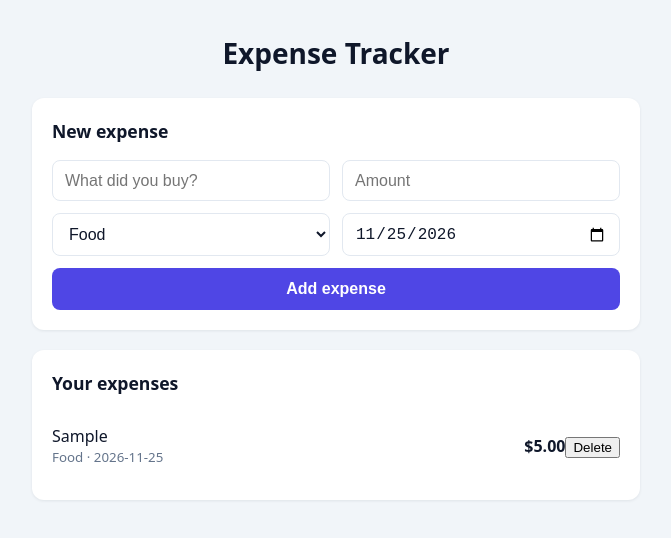
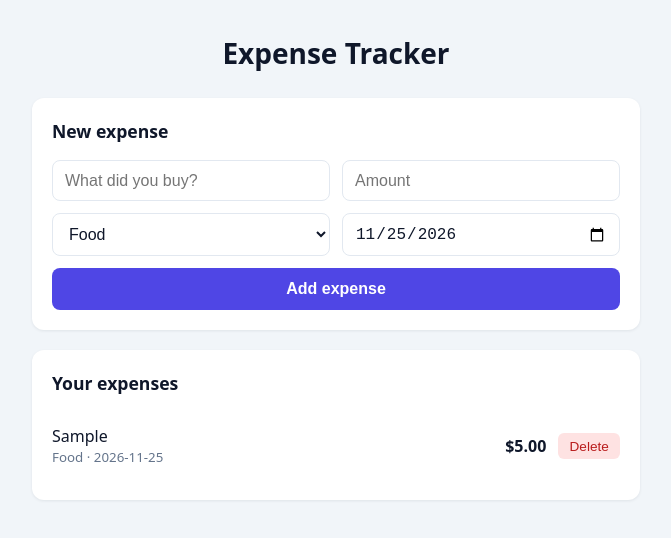
Before and after one commit to rachidAfggan/expense-tracker, a React (Vite) app: page / in a window 1280 px wide. Both pictures are taken after typing "Sample", "5" into the empty fields and a click on the button "Add expense". Shown: the top 538 px of the page, without its empty margins (304-975 px from the left). Built offline with nearby package versions, Linux system fonts and the light colour scheme.

Commit message:
Style the delete button

```diff
--- a/src/index.css
+++ b/src/index.css
@@ -133,3 +133,23 @@ h1 {
     grid-template-columns: 1fr;
   }
 }
+
+.item-actions {
+  display: flex;
+  align-items: center;
+  gap: 0.75rem;
+}
+
+.delete-btn {
+  padding: 0.35rem 0.7rem;
+  font-size: 0.85rem;
+  color: #b91c1c;
+  background: #fee2e2;
+  border: none;
+  border-radius: 6px;
+  cursor: pointer;
+}
+
+.delete-btn:hover {
+  background: #fecaca;
+}
```
